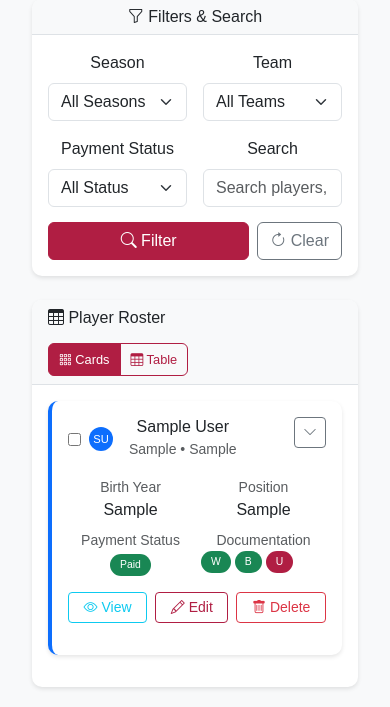
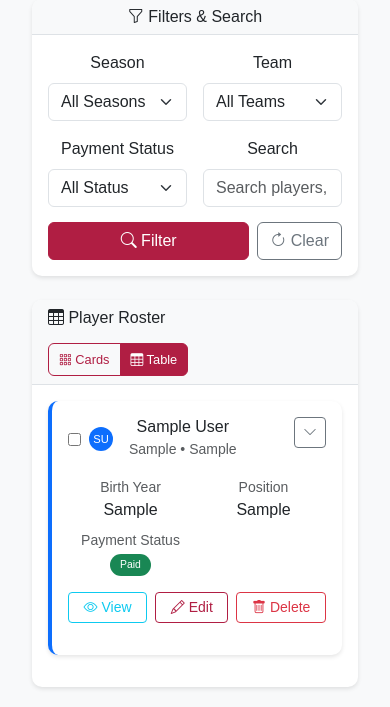
Before and after one commit to anthonyc9/bayonne-hockey-club, a Flask app: page /roster in a window 390 px wide. Shown: the part 635-1342 px from the top of the page. Run offline with Flask 3, Linux system fonts and the light colour scheme; a user stored in the database is signed in; tables that the repository leaves empty hold one stand-in row (values such as "Sample post"); some libraries are stand-ins or nearby versions.

Commit message:
Completely remove mobile table view and documentation text to eliminate unwanted columns

```diff
--- a/app/templates/roster_mobile_friendly.html
+++ b/app/templates/roster_mobile_friendly.html
@@ -200,26 +200,7 @@
                                             <span class="badge bg-danger">Outstanding</span>
                                         {% endif %}
                                     </div>
-                                    <div class="col-6">
-                                        <small class="text-muted d-block">Documentation</small>
-                                        <div class="d-flex gap-1">
-                                            {% if player.signed_waiver %}
-                                                <span class="badge bg-success" title="Waiver Signed">W</span>
-                                            {% else %}
-                                                <span class="badge bg-warning" title="No Waiver">W</span>
-                                            {% endif %}
-                                            {% if player.birth_certificate %}
-                                                <span class="badge bg-success" title="Birth Certificate">B</span>
-                                            {% else %}
-                                                <span class="badge bg-secondary" title="No Birth Certificate">B</span>
-                                            {% endif %}
-                                            {% if player.usa_hockey_number %}
-                                                <span class="badge bg-primary" title="USA Hockey">U</span>
-                                            {% else %}
-                                                <span class="badge bg-light text-dark" title="No USA Hockey">U</span>
-                                            {% endif %}
-                                        </div>
-                                    </div>
+
                                 </div>
 
                                 <!-- Action Buttons -->
@@ -360,72 +341,7 @@
                 {% endif %}
             </div>
 
-            <!-- Mobile Simplified Table View -->
-            <div id="mobileTableView" class="d-md-none" style="display: none !important;">
-                <div class="table-responsive">
-                    <table class="table table-sm mb-0">
-                        <thead class="table-header-custom">
-                            <tr>
-                                <th>
-                                    <input type="checkbox" id="selectAllMobile" onchange="toggleAllPlayers()">
-                                </th>
-                                <th>Player</th>
-                                <th>Team</th>
-                                <th>Status</th>
-                                <th>Actions</th>
-                            </tr>
-                        </thead>
-                        <tbody>
-                            {% if players %}
-                                {% for player in players %}
-                                    <tr>
-                                        <td>
-                                            <input type="checkbox" class="player-checkbox" value="{{ player.id }}">
-                                        </td>
-                                        <td>
-                                            <div class="d-flex align-items-center">
-                                                <div class="avatar-xs bg-primary text-white rounded-circle d-flex align-items-center justify-content-center me-2">
-                                                    {{ player.first_name[0] if player.first_name else 'P' }}{{ player.last_name[0] if player.last_name else 'L' }}
-                                                </div>
-                                                <div>
-                                                    <div class="fw-bold">{{ player.first_name }} {{ player.last_name }}</div>
-                                                    <small class="text-muted">{{ player.birth_year or 'N/A' }}</small>
-                                                </div>
-                                            </div>
-                                        </td>
-                                        <td>
-                                            <span class="badge bg-info">{{ player.team or 'No Team' }}</span>
-                                        </td>
-                                        <td>
-                                            {% if player.paid_tuition %}
-                                                <span class="badge bg-success">Paid</span>
-                                            {% else %}
-                                                <span class="badge bg-danger">Unpaid</span>
-                                            {% endif %}
-                                        </td>
-                                        <td>
-                                            <div class="btn-group btn-group-sm">
-                                                <a href="{{ url_for('main.view_player', id=player.id) }}"
-                                                   class="btn btn-outline-info btn-sm" title="View">
-                                                    <i class="bi bi-eye"></i>
-                                                </a>
-                                                <a href="{{ url_for('main.edit_player', id=player.id) }}"
-                                                   class="btn btn-outline-primary btn-sm" title="Edit">
-                                                    <i class="bi bi-pencil"></i>
-                                                </a>
-                                            </div>
-                                        </td>
-                                    </tr>
-                                {% endfor %}
-                            {% else %}
-                                <tr>
-                                    <td colspan="5" class="text-center py-3">No players found</td>
-                                </tr>
-                            {% endif %}
-                        </tbody>
-                    </table>
-                </div>
-            </div>
+
 
             <!-- Desktop Table View -->
             <div class="d-none d-md-block">
```
